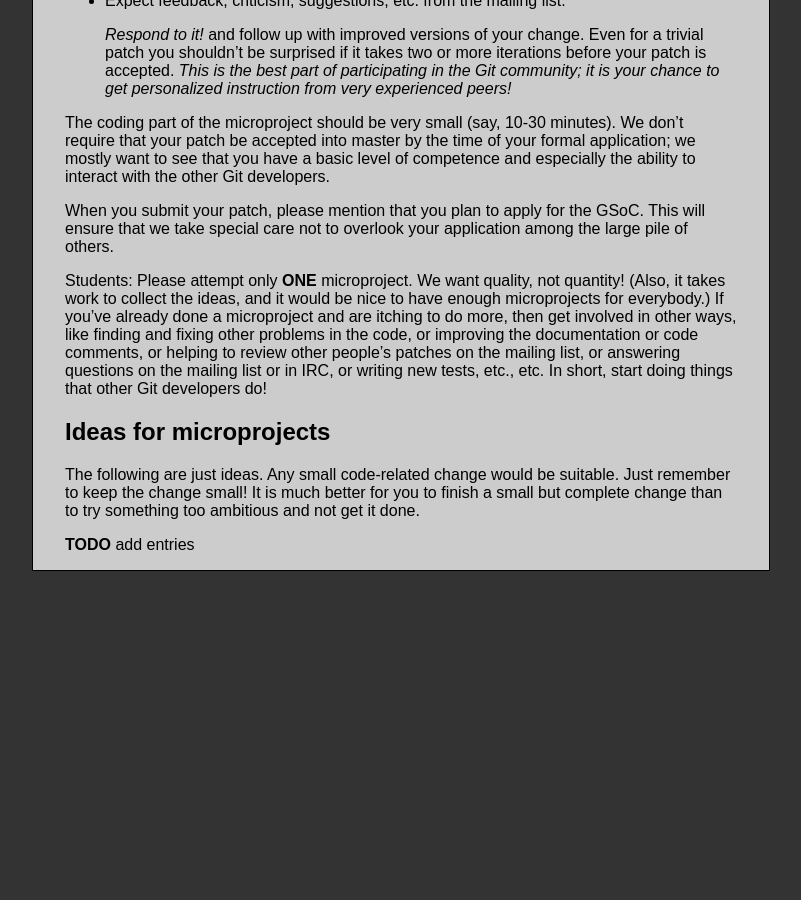
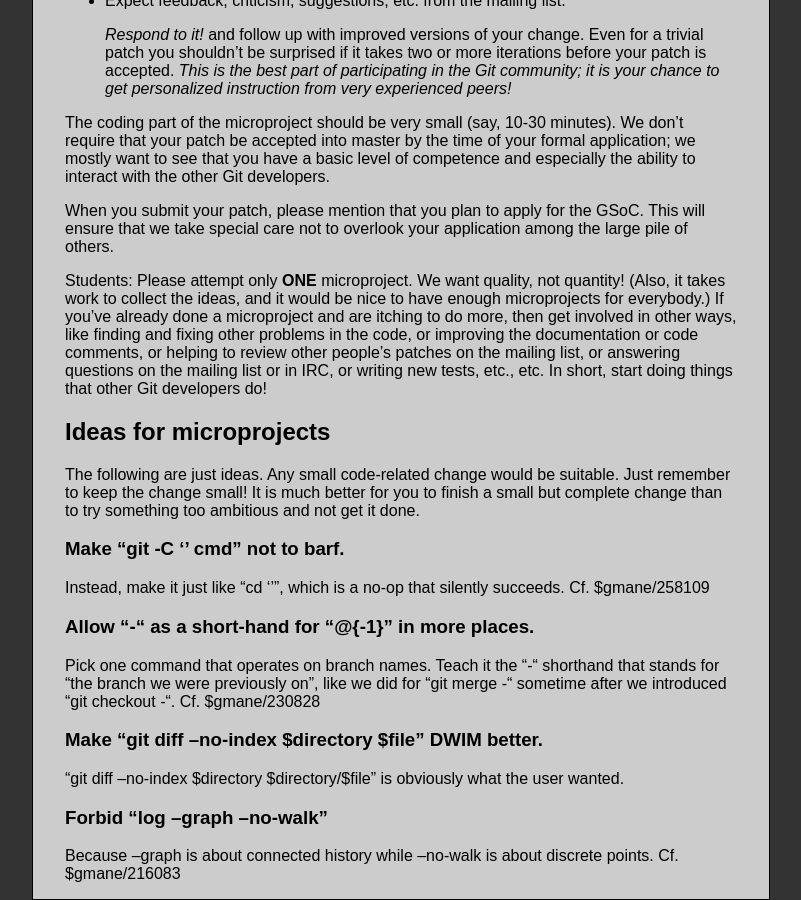
Before and after one commit to git/git.github.io, a Jekyll site: the page built from SoC-2015-Microprojects.md, in a window 1280 px wide and 900 px high, scrolled down 961 px. Shown: the whole window, without its empty margins (308-1109 px from the left). Built offline with Jekyll 4.4.1, drawn with Linux system fonts in a browser that asks for light colours; Markdown is read by kramdown in place of the engine named in the settings; before the commit the page ends 1532 px from its top, so only the background shows below that.

Commit message:
soc-2015: a few microprojects

```diff
--- a/SoC-2015-Microprojects.md
+++ b/SoC-2015-Microprojects.md
@@ -107,4 +107,24 @@
 for you to finish a small but complete change than to try something
 too ambitious and not get it done.
 
-**TODO** add entries
+### Make "git -C '' cmd" not to barf.
+
+Instead, make it just like "cd ''", which is a no-op that silently
+succeeds.  Cf. $gmane/258109
+
+### Allow "-" as a short-hand for "@{-1}" in more places.
+
+Pick one command that operates on branch names.  Teach it the "-"
+shorthand that stands for "the branch we were previously on", like we
+did for "git merge -" sometime after we introduced "git checkout -".
+Cf. $gmane/230828
+
+### Make "git diff --no-index $directory $file" DWIM better.
+
+"git diff --no-index $directory $directory/$file" is obviously what
+the user wanted.
+
+### Forbid "log --graph --no-walk"
+
+Because --graph is about connected history while --no-walk is about
+discrete points.  Cf. $gmane/216083
```
